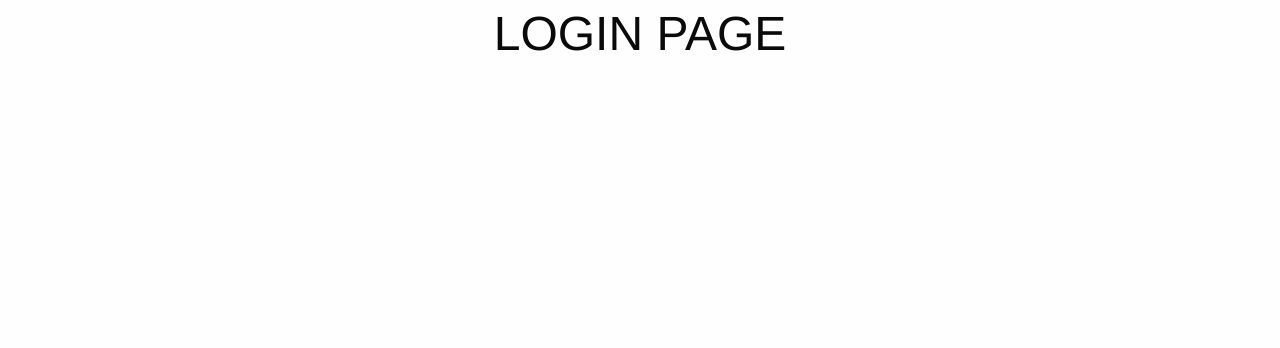
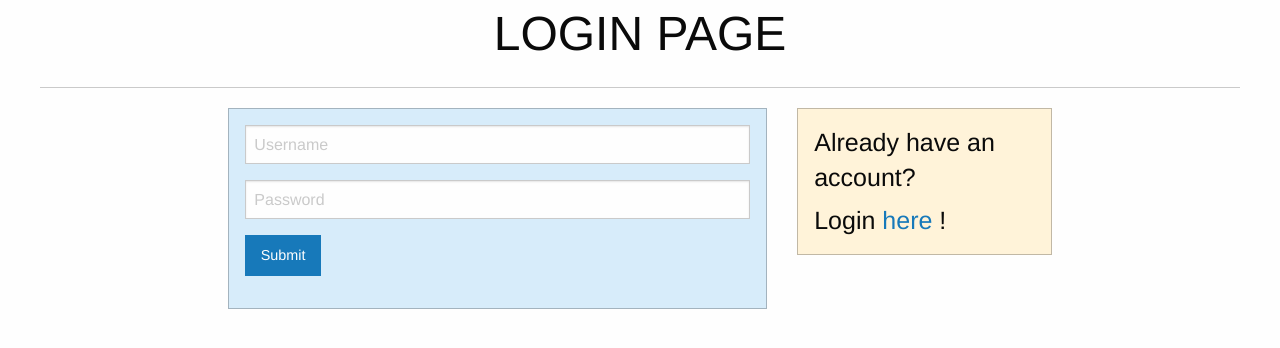
Before and after one commit to tinawong15/happy-feet, a Flask app: page /login in a window 1280 px wide. Shown: the top 348 px of the page. Run offline with Flask 2, Linux system fonts and the light colour scheme; some libraries are stand-ins or nearby versions.

Commit message:
login maybe possibly working

```diff
--- a/app.py
+++ b/app.py
@@ -1,5 +1,5 @@
 # from passlib.hash import sha256_crypt
-from util import news, fortune
+from util import news, fortune, user
 import os
 from flask import Flask, render_template, request, session
 
@@ -58,6 +58,21 @@ def signupauth():
 def login():
     return render_template('login.html', hasMsg = False)
 
+@app.route('/loginauth', methods = ['POST'])
+def loginauth():
+    username = request.form['username']
+    password = request.form['password']
+    hasMsg = True
+    type = 'alert'
+    message = ''
+    if user.authenticate(username, password):
+        return redirect('/')
+    elif user.authenticate(username, password) == False:
+        message = "New database who dis?"
+        return render_template('login.html', hm = hasMsg, msg = message, t = type)
+    return render_template('signupauth.html')
+
+
 if __name__ == "__main__":
     app.debug = True
     app.run()
--- a/templates/login.html
+++ b/templates/login.html
@@ -5,5 +5,36 @@
 {% endblock %}
 
 {% block content %}
-<h1 align="center"> LOGIN PAGE </h1>
+    <h1 align="center"> LOGIN PAGE </h1>
+    <hr>
+    <div class="grid-x grid-padding-x">
+      <div class="small-2 cell"></div>
+      <div class="large-8 cell">
+        {% if hm %}
+        <div class="{{t}} callout">
+          <h4 style="text-align: center;">{{msg}}</h4>
+        </div>
+        <hr>
+        {% endif %}
+        <div class="grid-x grid-padding-x">
+          <div class="medium-8 cell">
+            <div class="primary callout">
+              <form action = "/loginauth" method = "POST">
+                <input type = "text" name = "username" placeholder="Username">
+                <input type = "password" name = "password" placeholder="Password">
+                <button type="submit" class="button" name="sub">Submit</button>
+              </form>
+            </div>
+          </div>
+
+          <div class="small-4 cell">
+            <div class="warning callout">
+              <h4>Already have an account?</h4>
+              <h4>Login <a href="/login">here</a> !</h4>
+            </div>
+          </div>
+          <div class="small-2 cell"></div>
+        </div>
+      </div>
+    </div>
 {% endblock %}
```
Also changed, not shown: database.db (added).
